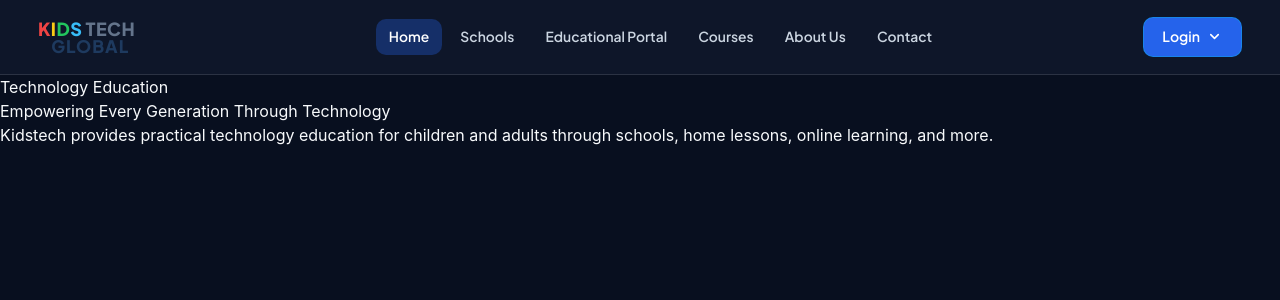
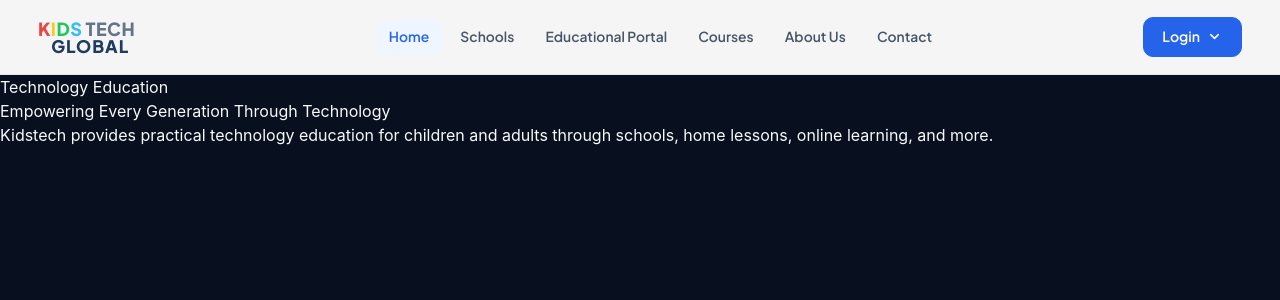
Before and after one commit to Lsonsprofile/CBT_LMS, a React (Vite) app in the folder frontend/: page / in a window 1280 px wide. Shown: the top 300 px of the page. Built offline with nearby package versions, Linux system fonts and the light colour scheme.

Commit message:
Restore light header for Kids Tech Global logo contrast

```diff
--- a/frontend/src/components/Header.css
+++ b/frontend/src/components/Header.css
@@ -12,15 +12,15 @@
   --brand-navy: #0f172a;
   --brand-accent-bg: #eff6ff;
   --brand-accent-border: #bfdbfe;
-  --surface-nav: rgba(15, 23, 42, 0.96);
-  --surface-mobile: #0f172a;
-  --surface-hover: rgba(255, 255, 255, 0.08);
+  --surface-nav: rgba(255, 255, 255, 0.96);
+  --surface-mobile: #ffffff;
+  --surface-hover: #f1f5f9;
   --text-main: #1f2937;
-  --text-muted: #cbd5e1;
-  --border-subtle: rgba(255, 255, 255, 0.12);
+  --text-muted: #475569;
+  --border-subtle: #e2e8f0;
   --nav-height: 74px;
   --ease-out-expo: cubic-bezier(0.16, 1, 0.3, 1);
-  --shadow-scrolled: 0 10px 30px -10px rgba(15, 23, 42, 0.45);
+  --shadow-scrolled: 0 10px 30px -10px rgba(15, 23, 42, 0.18);
 
   position: sticky;
   top: 0;
@@ -35,7 +35,7 @@
 }
 
 .kt-nav.is-scrolled {
-  background: rgba(15, 23, 42, 0.98);
+  background: rgba(255, 255, 255, 0.98);
   box-shadow: var(--shadow-scrolled);
 }
 
@@ -87,13 +87,13 @@
 }
 
 .kt-nav__link:hover {
-  color: #ffffff;
+  color: var(--brand-navy);
   background: var(--surface-hover);
 }
 
 .kt-nav__link.is-active {
-  color: #ffffff;
-  background: rgba(37, 99, 235, 0.32);
+  color: var(--brand-primary);
+  background: var(--brand-accent-bg);
 }
 
 .kt-nav__actions { display: flex; align-items: center; gap: 0.75rem; }
@@ -105,7 +105,7 @@
   justify-content: center;
   gap: 0.45rem;
   padding: 0.52rem 1.15rem;
-  border: 1px solid rgba(14, 165, 233, 0.5);
+  border: 1px solid #2563eb;
   border-radius: 10px;
   color: #ffffff;
   background: #2563eb;
@@ -117,7 +117,7 @@
 
 .kt-btn-login:hover {
   background: #1d4ed8;
-  border-color: #60a5fa;
+  border-color: #1d4ed8;
   transform: translateY(-1px);
 }
 
@@ -193,19 +193,19 @@
   justify-content: center;
   flex-direction: column;
   gap: 5px;
-  border: 1px solid rgba(255, 255, 255, 0.2);
+  border: 1px solid #e2e8f0;
   border-radius: 10px;
-  background: rgba(255, 255, 255, 0.06);
+  background: #ffffff;
   transition: background-color 0.2s ease;
 }
 
-.kt-hamburger:hover { background: rgba(255, 255, 255, 0.12); }
+.kt-hamburger:hover { background: #f1f5f9; }
 
 .kt-hamburger__bar {
   width: 20px;
   height: 2px;
   border-radius: 2px;
-  background: #ffffff;
+  background: #1f2937;
   transition: transform 0.3s var(--ease-out-expo), opacity 0.2s ease;
 }
 
@@ -230,7 +230,7 @@
     padding: 1rem 1.5rem 1.5rem;
     border-bottom: 1px solid var(--border-subtle);
     background: var(--surface-mobile);
-    box-shadow: 0 24px 48px -12px rgba(15, 23, 42, 0.45);
+    box-shadow: 0 24px 48px -12px rgba(15, 23, 42, 0.18);
     opacity: 0;
     visibility: hidden;
     pointer-events: none;
```
